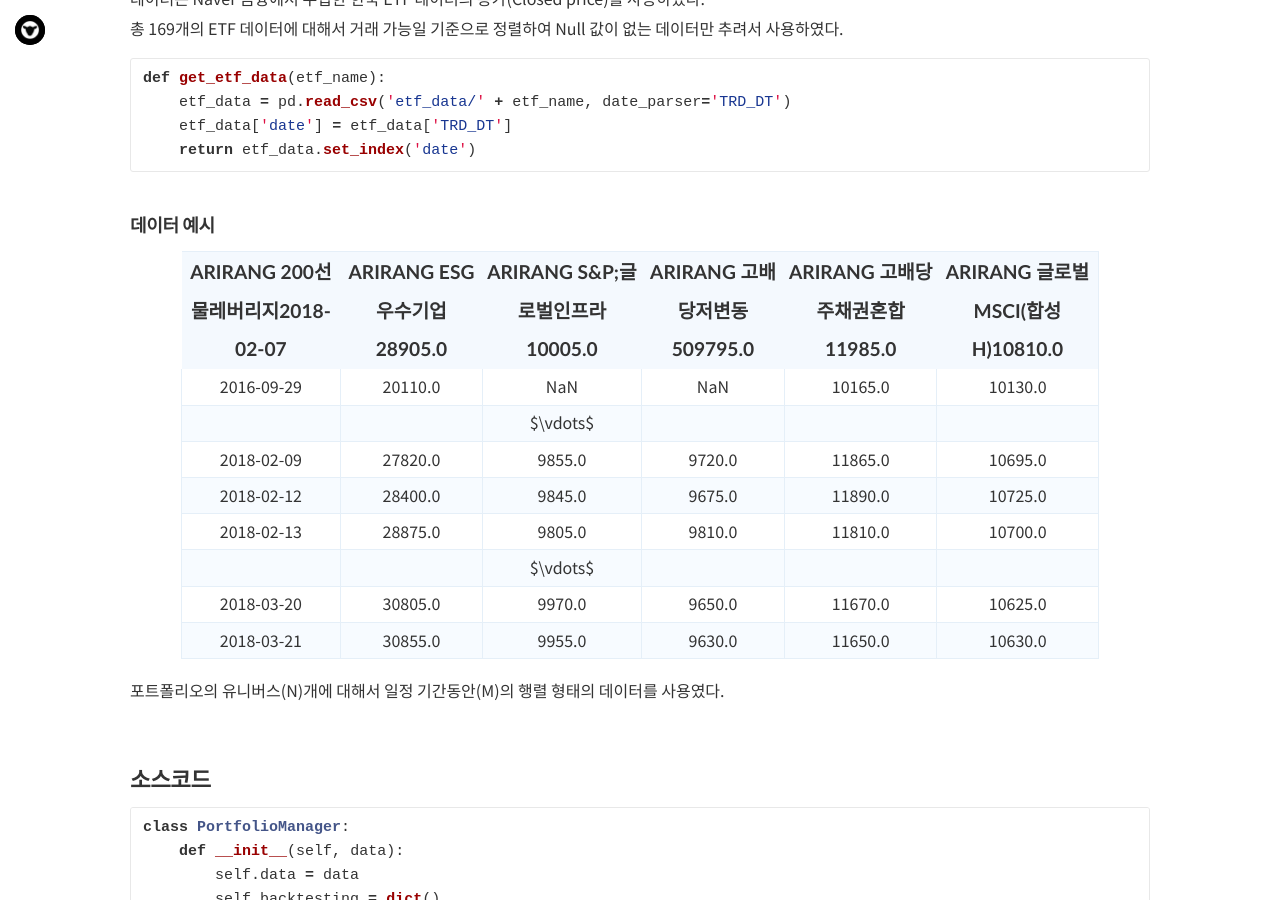
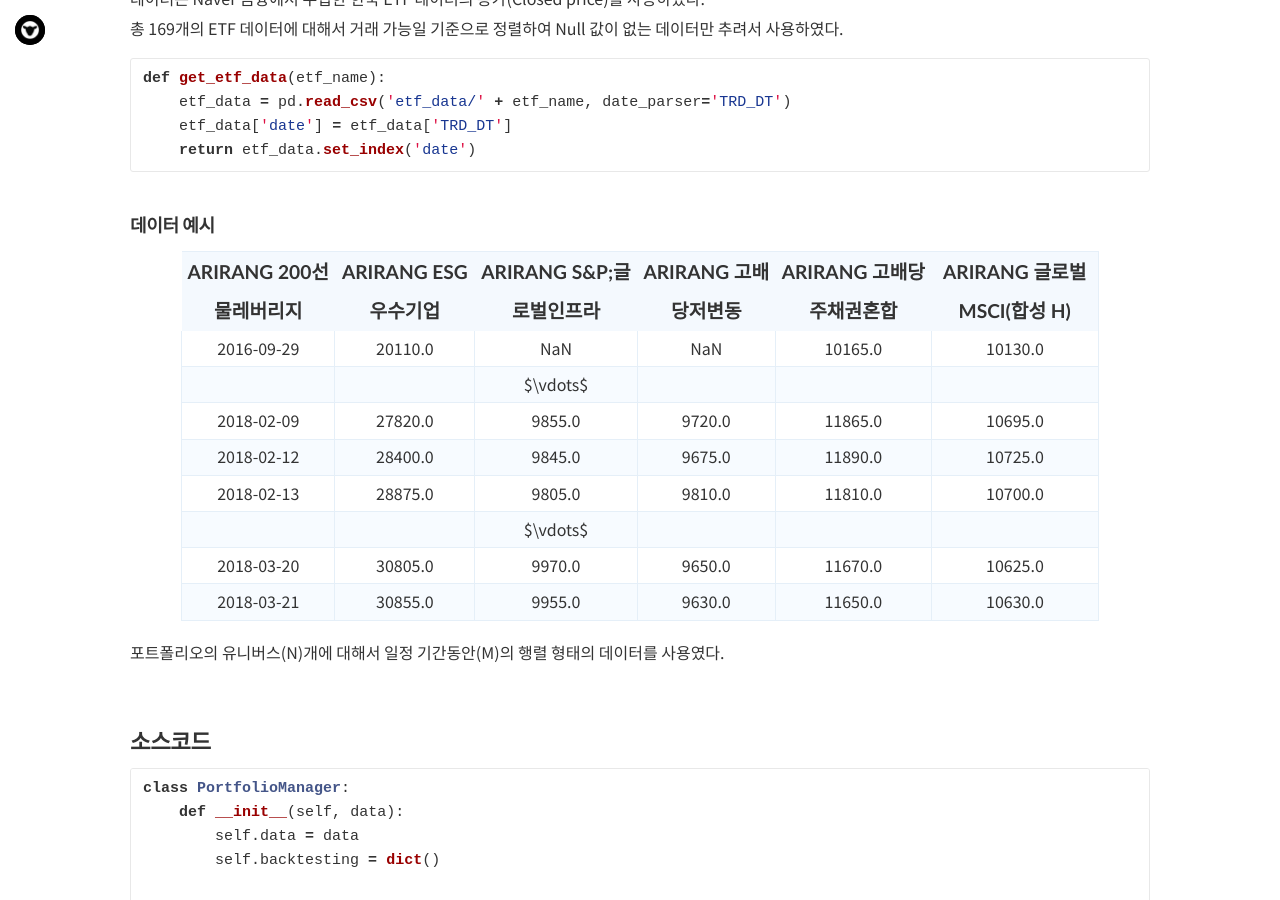
Before and after one commit to Shephexd/shephexd.github.io, a Jekyll site: the page built from _posts/finance/2019-02-23-Portfolio_selection_with_python.md, in a window 1280 px wide and 900 px high, scrolled down 2924 px. Built offline with Jekyll 4.4.1, drawn with Linux system fonts in a browser that asks for light colours; nearby versions of some CDN libraries; some web fonts are replaced; formulas are drawn with MathJax 3; comment, search, counter and statistics services are not loaded.

Commit message:
UPDATE data error on portfolio with python

```diff
--- a/_posts/finance/2019-02-23-Portfolio_selection_with_python.md
+++ b/_posts/finance/2019-02-23-Portfolio_selection_with_python.md
@@ -157,18 +157,16 @@
 
 #### 데이터 예시
 
-| ARIRANG 200선물레버리지2018-02-07 | ARIRANG ESG우수기업28905.0 | ARIRANG S&P;글로벌인프라10005.0 | ARIRANG 고배당저변동509795.0 | ARIRANG 고배당주채권혼합11985.0 | ARIRANG 글로벌MSCI(합성 H)10810.0 |
-| :-------------------------------: | :------------------------: | :-----------------------------: | :--------------------------: | :-----------------------------: | :-------------------------------: |
-|            2016-09-29             |          20110.0           |               NaN               |             NaN              |             10165.0             |              10130.0              |
-|                                   |                            |            $\vdots$             |                              |                                 |                                   |
-|            2018-02-09             |          27820.0           |             9855.0              |            9720.0            |             11865.0             |              10695.0              |
-|            2018-02-12             |          28400.0           |             9845.0              |            9675.0            |             11890.0             |              10725.0              |
-|            2018-02-13             |          28875.0           |             9805.0              |            9810.0            |             11810.0             |              10700.0              |
-|                                   |                            |            $\vdots$             |                              |                                 |                                   |
-|            2018-03-20             |          30805.0           |             9970.0              |            9650.0            |             11670.0             |              10625.0              |
-|            2018-03-21             |          30855.0           |             9955.0              |            9630.0            |             11650.0             |              10630.0              |
-
-
+| ARIRANG 200선물레버리지 | ARIRANG ESG우수기업 | ARIRANG S&P;글로벌인프라 | ARIRANG 고배당저변동 | ARIRANG 고배당주채권혼합 | ARIRANG 글로벌MSCI(합성 H) |
+| :---------------------: | :-----------------: | :----------------------: | :------------------: | :----------------------: | :------------------------: |
+|       2016-09-29        |       20110.0       |           NaN            |         NaN          |         10165.0          |          10130.0           |
+|                         |                     |         $\vdots$         |                      |                          |                            |
+|       2018-02-09        |       27820.0       |          9855.0          |        9720.0        |         11865.0          |          10695.0           |
+|       2018-02-12        |       28400.0       |          9845.0          |        9675.0        |         11890.0          |          10725.0           |
+|       2018-02-13        |       28875.0       |          9805.0          |        9810.0        |         11810.0          |          10700.0           |
+|                         |                     |         $\vdots$         |                      |                          |                            |
+|       2018-03-20        |       30805.0       |          9970.0          |        9650.0        |         11670.0          |          10625.0           |
+|       2018-03-21        |       30855.0       |          9955.0          |        9630.0        |         11650.0          |          10630.0           |
 
 
 
```
